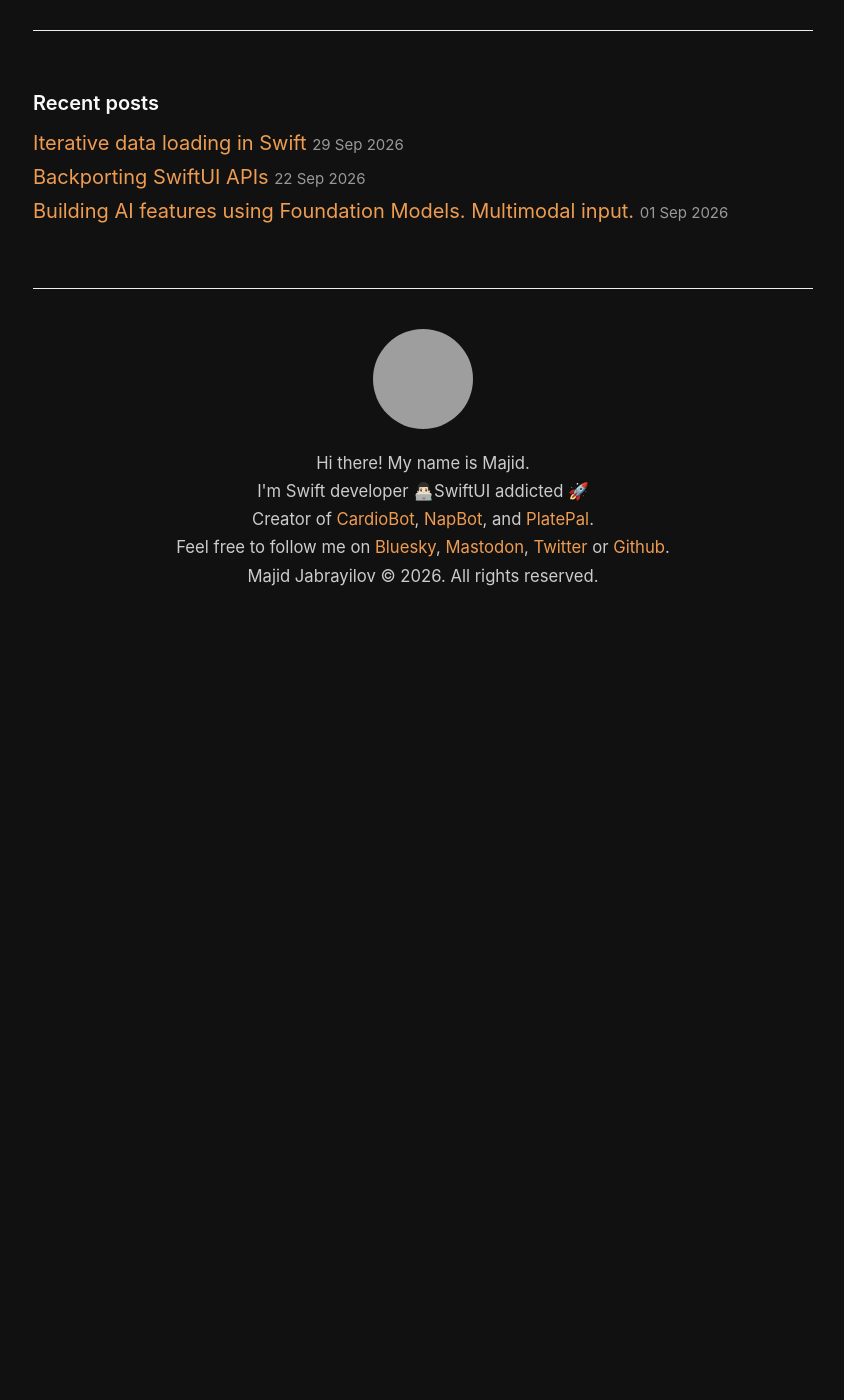
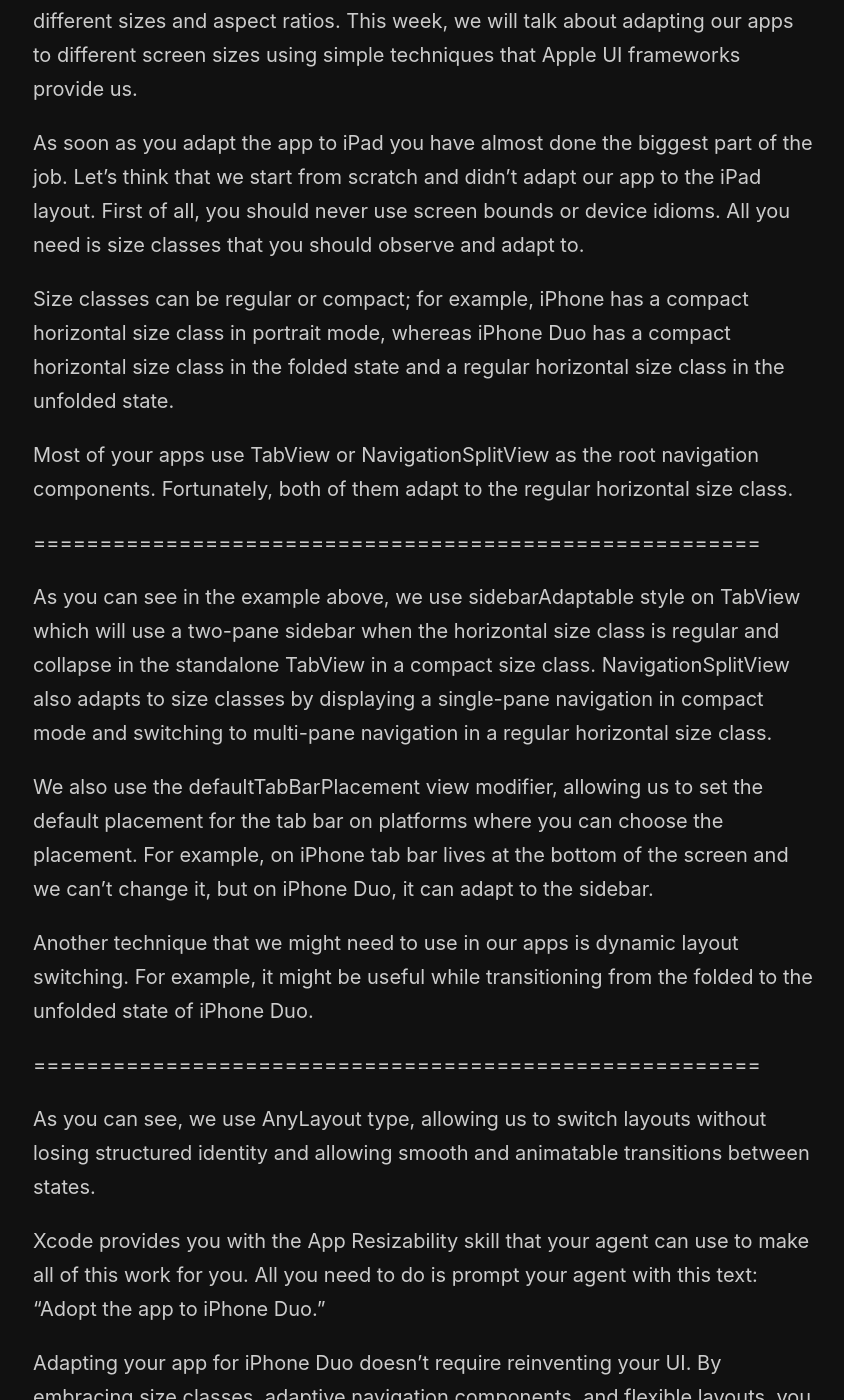
Before and after one commit to mecid/mecid.github.io, a Jekyll site: the page built from _posts/2026-10-14-adapting-your-app-for-iPhone-duo.md, in a window 1280 px wide and 1400 px high, scrolled down 306 px. Shown: the whole window, without its empty margins (217-1061 px from the left). Built offline with Jekyll 4.4.1, drawn with Linux system fonts in a browser that asks for light colours; before the commit the page ends 936 px from its top, so only the background shows below that; some of the changed text lies outside the part shown; grey boxes are pictures that could not be loaded.

Commit message:
iPhone Duo post content added.

```diff
--- a/_posts/2026-10-14-adapting-your-app-for-iPhone-duo.md
+++ b/_posts/2026-10-14-adapting-your-app-for-iPhone-duo.md
@@ -2,3 +2,30 @@
 title: Adapting your app for iPhone Duo
 layout: post
 ---
+
+iPhone Duo became the first folding iPhone providing us with two displays of different sizes and aspect ratios. This week, we will talk about adapting our apps to different screen sizes using simple techniques that Apple UI frameworks provide us.
+
+As soon as you adapt the app to iPad you have almost done the biggest part of the job. Let’s think that we start from scratch and didn’t adapt our app to the iPad layout. First of all, you should never use screen bounds or device idioms. All you need is size classes that you should observe and adapt to.
+
+Size classes can be regular or compact; for example, iPhone has a compact horizontal size class in portrait mode, whereas iPhone Duo has a compact horizontal size class in the folded state and a regular horizontal size class in the unfolded state.
+
+Most of your apps use TabView or NavigationSplitView as the root navigation components. Fortunately, both of them adapt to the regular horizontal size class.
+
+=======================================================
+
+As you can see in the example above, we use sidebarAdaptable style on TabView which will use a two-pane sidebar when the horizontal size class is regular and collapse in the standalone TabView in a compact size class.
+NavigationSplitView also adapts to size classes by displaying a single-pane navigation in compact mode and switching to multi-pane navigation in a regular horizontal size class.
+
+We also use the defaultTabBarPlacement view modifier, allowing us to set the default placement for the tab bar on platforms where you can choose the placement. For example, on iPhone tab bar lives at the bottom of the screen and we can’t change it, but on iPhone Duo, it can adapt to the sidebar.
+
+Another technique that we might need to use in our apps is dynamic layout switching. For example, it might be useful while transitioning from the folded to the unfolded state of iPhone Duo.
+
+=======================================================
+
+As you can see, we use AnyLayout type, allowing us to switch layouts without losing structured identity and allowing smooth and animatable transitions between states.
+
+Xcode provides you with the App Resizability skill that your agent can use to make all of this work for you. All you need to do is prompt your agent with this text: “Adopt the app to iPhone Duo.”
+
+Adapting your app for iPhone Duo doesn’t require reinventing your UI. By embracing size classes, adaptive navigation components, and flexible layouts, you can build interfaces that naturally adjust between folded and unfolded states.
+
+The best part is that these techniques aren’t specific to iPhone Duo. They make your app more flexible across the entire Apple ecosystem, from iPhone and iPad to Mac. With SwiftUI doing most of the heavy lifting, supporting a new form factor becomes less about writing device-specific code and more about building truly adaptive interfaces.
```
